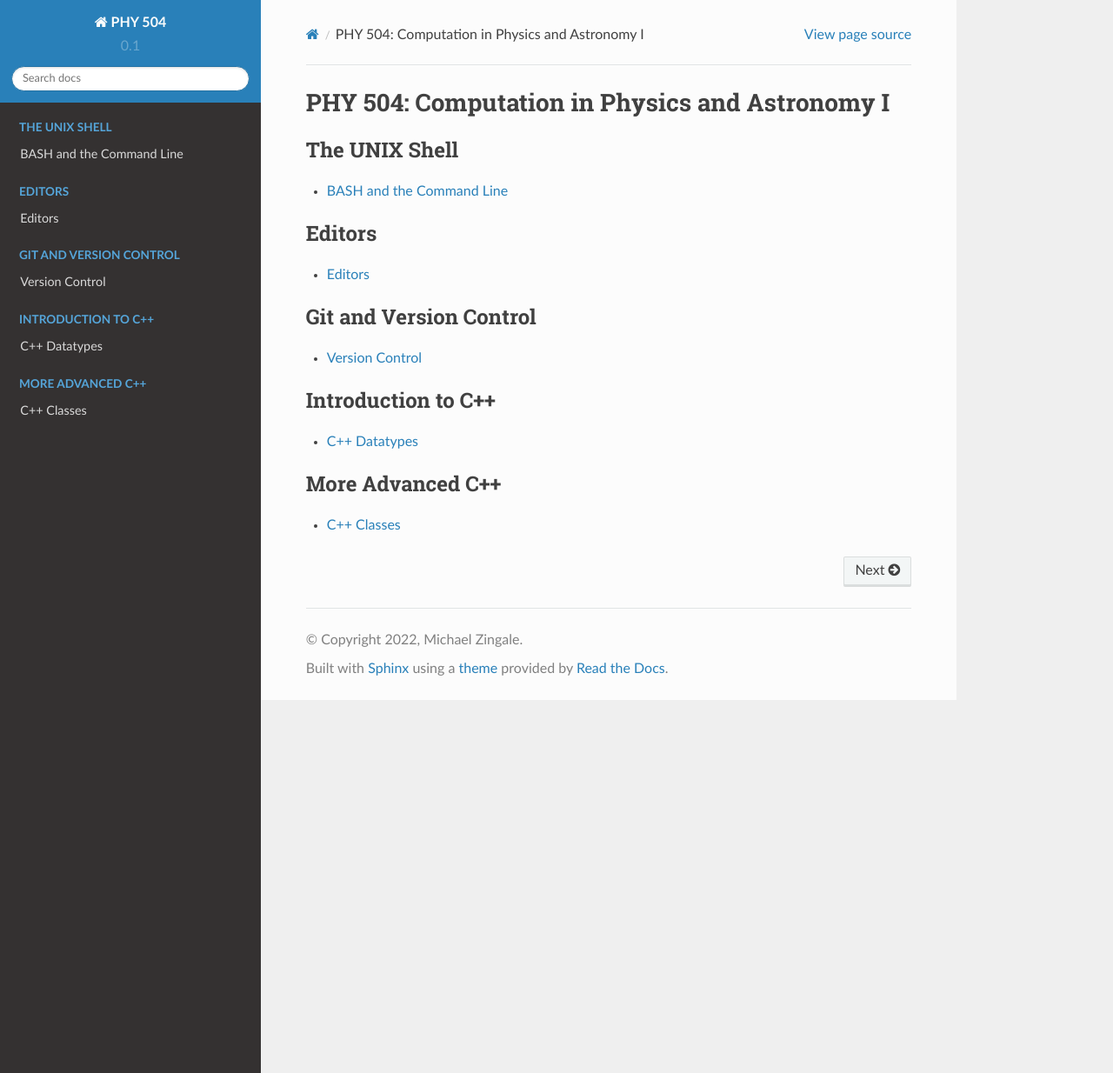
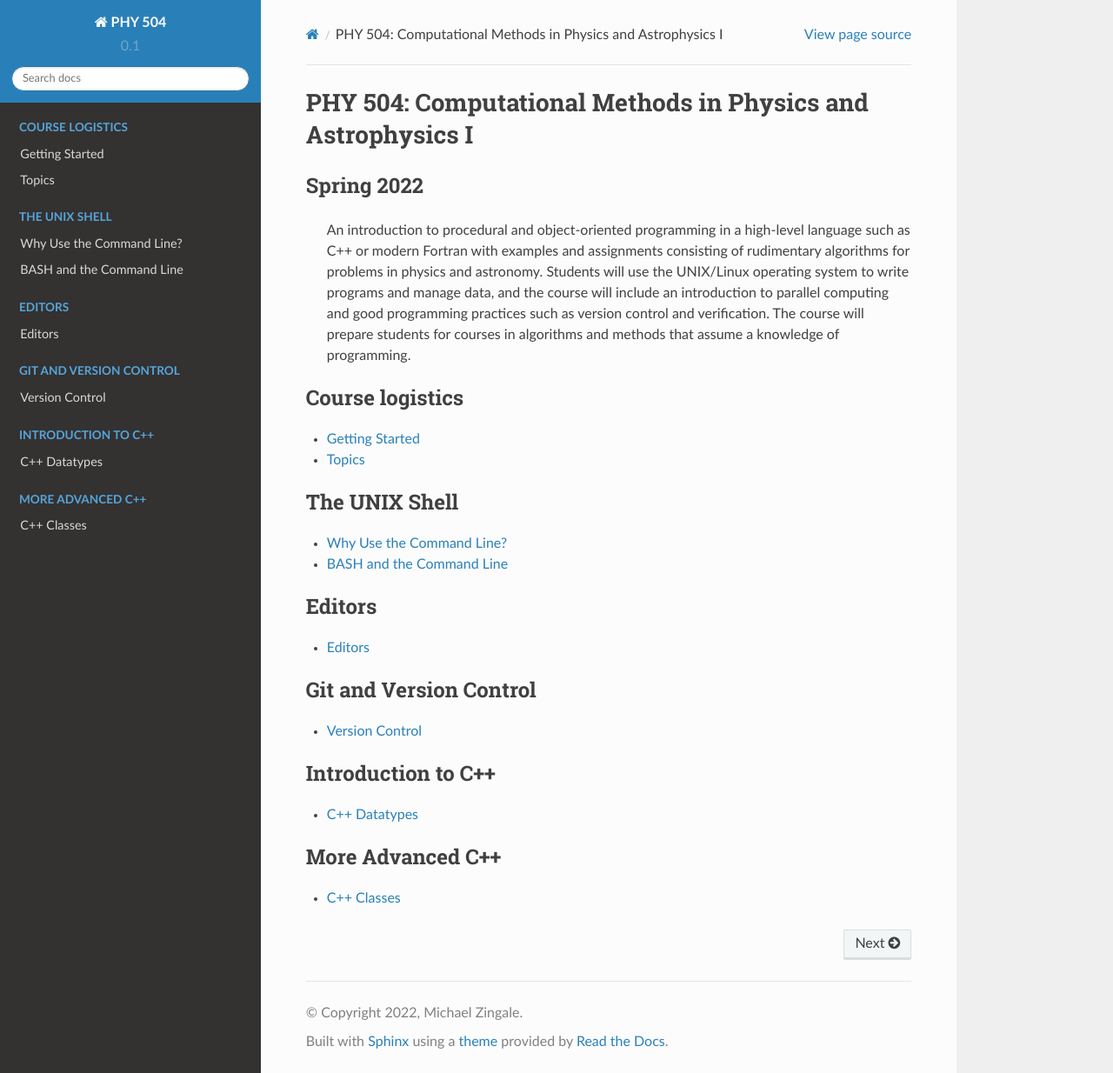
Before and after one commit to zingale/phy504, a Sphinx documentation site: the page built from docs/source/index.rst, in a window 1280 px wide and 1234 px high. Shown: the whole window at 87% size. Built offline with Sphinx 7.4.7 and the Read the Docs theme 2.0.0, drawn with Linux system fonts in a browser that asks for light colours.

Commit message:
more work

```diff
--- a/docs/source/index.rst
+++ b/docs/source/index.rst
@@ -1,11 +1,35 @@
-***********************************************
-PHY 504: Computation in Physics and Astronomy I
-***********************************************
+************************************************************
+PHY 504: Computational Methods in Physics and Astrophysics I
+************************************************************
+
+Spring 2022
+===========
+
+    An introduction to procedural and object-oriented programming in a
+    high-level language such as C++ or modern Fortran with examples and
+    assignments consisting of rudimentary algorithms for problems in
+    physics and astronomy. Students will use the UNIX/Linux operating
+    system to write programs and manage data, and the course will include
+    an introduction to parallel computing and good programming practices
+    such as version control and verification. The course will prepare
+    students for courses in algorithms and methods that assume a knowledge
+    of programming.
+
+
+
+
+.. toctree::
+   :maxdepth: 1
+   :caption: Course logistics
+
+   getting_started
+   topics
 
 .. toctree::
    :maxdepth: 1
    :caption: The UNIX Shell
 
+   why_command_line
    shell
 
 .. toctree::
```
Also changed, not shown: README.md (added, +4 -0 lines), docs/source/getting_started.rst (added, +17 -0 lines), docs/source/topics.rst (added, +17 -0 lines), docs/source/why_command_line.rst (added, +20 -0 lines).
